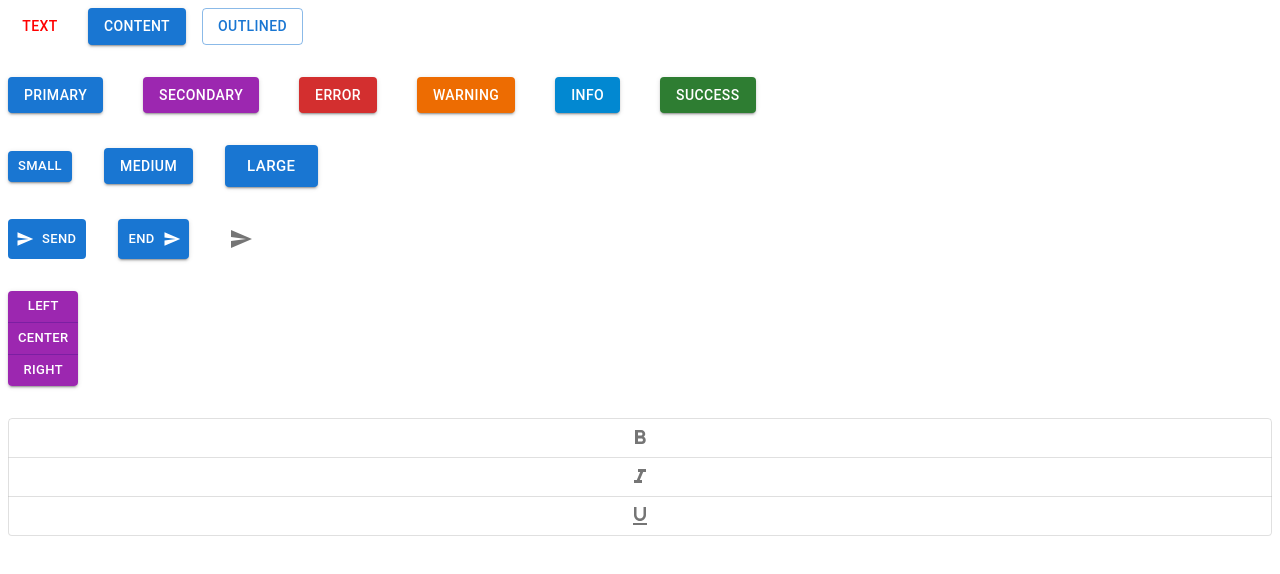
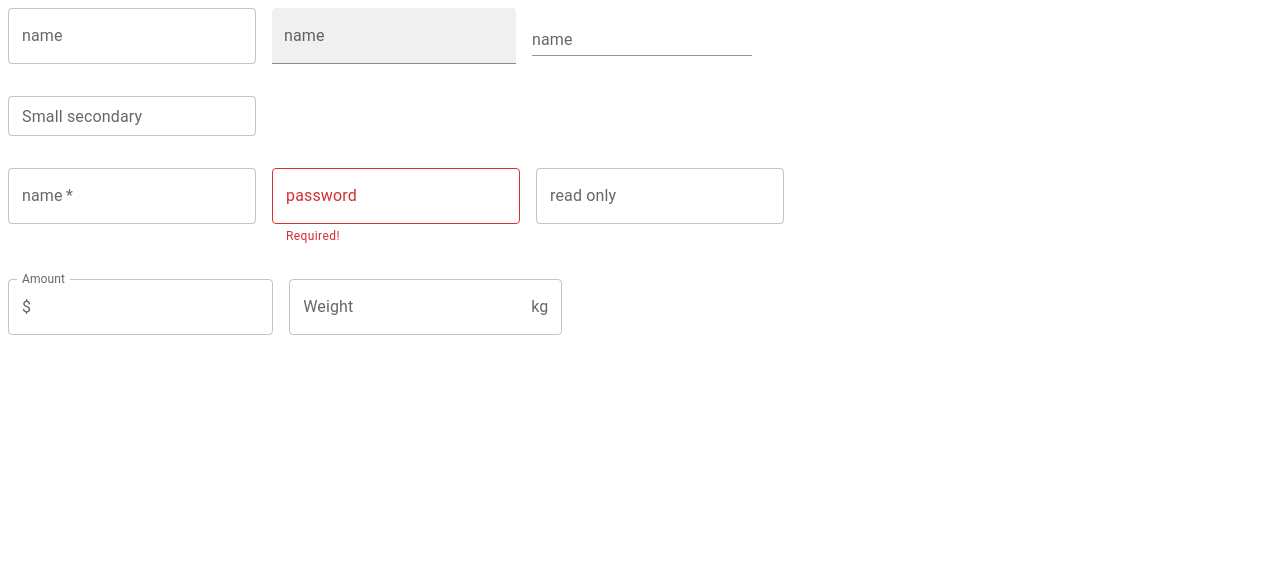
Before and after one commit to mahabur-rahman/React_MUI, a React (Create React App) app in the folder my-app/: page / in a window 1280 px wide. Shown: the top 574 px of the page. Built offline with nearby package versions, Linux system fonts and the light colour scheme.

Commit message:
Mui TextFiled

```diff
--- a/my-app/src/App.js
+++ b/my-app/src/App.js
@@ -1,9 +1,10 @@
 import "./components/mui.css";
 import MuiTypography from "./components/MuiTypography";
 import MuiButton from "./components/MuiButton";
+import MuiTextField from "./components/MuiTextField";
 
 const App = () => {
-  return <MuiButton />;
+  return <MuiTextField />;
 };
 
 export default App;
--- /dev/null
+++ b/my-app/src/components/MuiTextField.js
@@ -0,0 +1,57 @@
+import React, { useState } from "react";
+import { InputAdornment, Stack, TextField } from "@mui/material";
+
+const MuiTextField = () => {
+  const [value, setValue] = useState("");
+
+  return (
+    <>
+      <Stack spacing={4}>
+        <Stack direction="row" spacing={2}>
+          <TextField label="name" variant="outlined" />
+          <TextField label="name" variant="filled" />
+          <TextField label="name" variant="standard" />
+        </Stack>
+
+        <Stack direction="row" spacing={2}>
+          <TextField label="Small secondary" size="small" color="secondary" />
+        </Stack>
+
+        <Stack direction="row" spacing={2}>
+          <TextField label="name" required />
+
+          <TextField
+            label="password"
+            type="password"
+            value={value}
+            onChange={(e) => setValue(e.target.value)}
+            error={!value}
+            helperText={!value ? "Required!" : "Do not share your password!"}
+          />
+
+          <TextField label="read only" InputProps={{ readOnly: true }} />
+        </Stack>
+
+        <Stack direction="row" spacing={2}>
+          <TextField
+            label="Amount"
+            InputProps={{
+              startAdornment: (
+                <InputAdornment position="start">$</InputAdornment>
+              ),
+            }}
+          />
+
+          <TextField
+            label="Weight"
+            InputProps={{
+              endAdornment: <InputAdornment position="end">kg</InputAdornment>,
+            }}
+          />
+        </Stack>
+      </Stack>
+    </>
+  );
+};
+
+export default MuiTextField;
```
